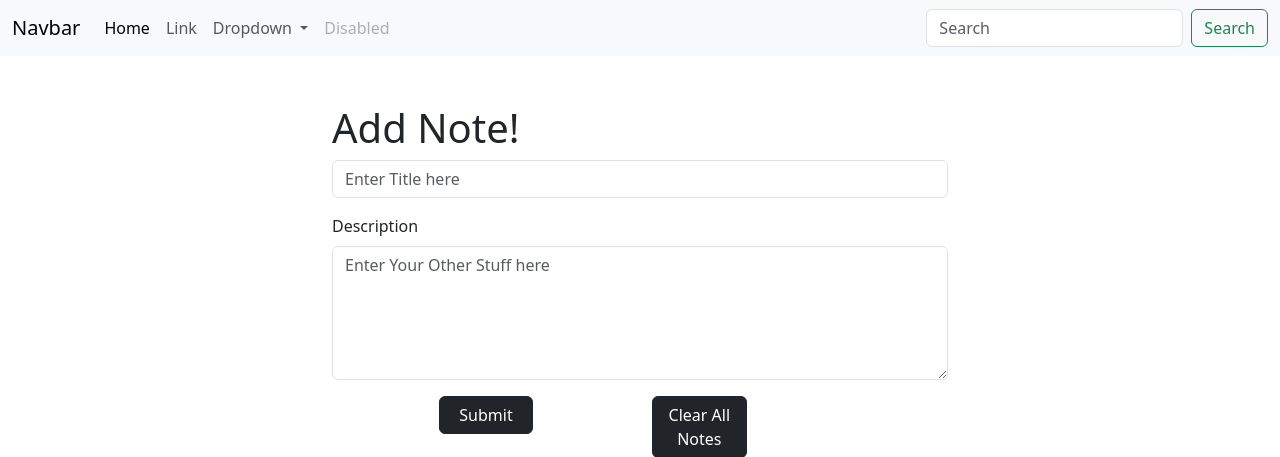
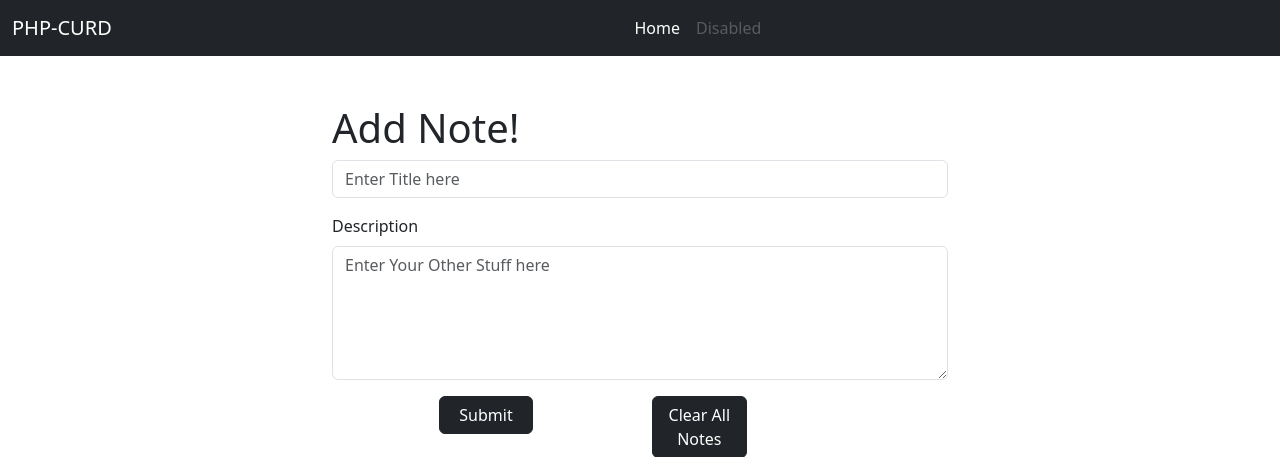
Before and after one commit to Sheikh-Abdullah20/CRUD-Operations-With-PHP, a PHP site: page /curd.php in a window 1280 px wide. Shown: the top 457 px of the page. Run offline with PHP 8.4, Linux system fonts and the light colour scheme; data that the repository does not hold is empty; some libraries are stand-ins or nearby versions.

Commit message:
Completed

```diff
--- a/curd.php
+++ b/curd.php
@@ -134,39 +134,22 @@ if ($_SERVER["REQUEST_METHOD"] == "POST") {
 </div>
 
 
-    <nav class="navbar navbar-expand-lg bg-body-tertiary">
+    <nav class="navbar navbar-expand-lg navbar-dark bg-dark">
         <div class="container-fluid">
-          <a class="navbar-brand" href="#">Navbar</a>
+          <a class="navbar-brand" href="curd.php">PHP-CURD</a>
           <button class="navbar-toggler" type="button" data-bs-toggle="collapse" data-bs-target="#navbarSupportedContent" aria-controls="navbarSupportedContent" aria-expanded="false" aria-label="Toggle navigation">
             <span class="navbar-toggler-icon"></span>
           </button>
           <div class="collapse navbar-collapse" id="navbarSupportedContent">
-            <ul class="navbar-nav me-auto mb-2 mb-lg-0">
+            <ul class="navbar-nav m-auto mb-2 mb-lg-0">
               <li class="nav-item">
-                <a class="nav-link active" aria-current="page" href="#">Home</a>
+                <a class="nav-link active" aria-current="page" href="curd.php">Home</a>
               </li>
-              <li class="nav-item">
-                <a class="nav-link" href="#">Link</a>
-              </li>
-              <li class="nav-item dropdown">
-                <a class="nav-link dropdown-toggle" href="#" role="button" data-bs-toggle="dropdown" aria-expanded="false">
-                  Dropdown
-                </a>
-                <ul class="dropdown-menu">
-                  <li><a class="dropdown-item" href="#">Action</a></li>
-                  <li><a class="dropdown-item" href="#">Another action</a></li>
-                  <li><hr class="dropdown-divider"></li>
-                  <li><a class="dropdown-item" href="#">Something else here</a></li>
-                </ul>
-              </li>
+
               <li class="nav-item">
                 <a class="nav-link disabled" aria-disabled="true">Disabled</a>
               </li>
             </ul>
-            <form class="d-flex" role="search">
-              <input class="form-control me-2" type="search" placeholder="Search" aria-label="Search">
-              <button class="btn btn-outline-success" type="submit">Search</button>
-            </form>
           </div>
         </div>
       </nav>
```
